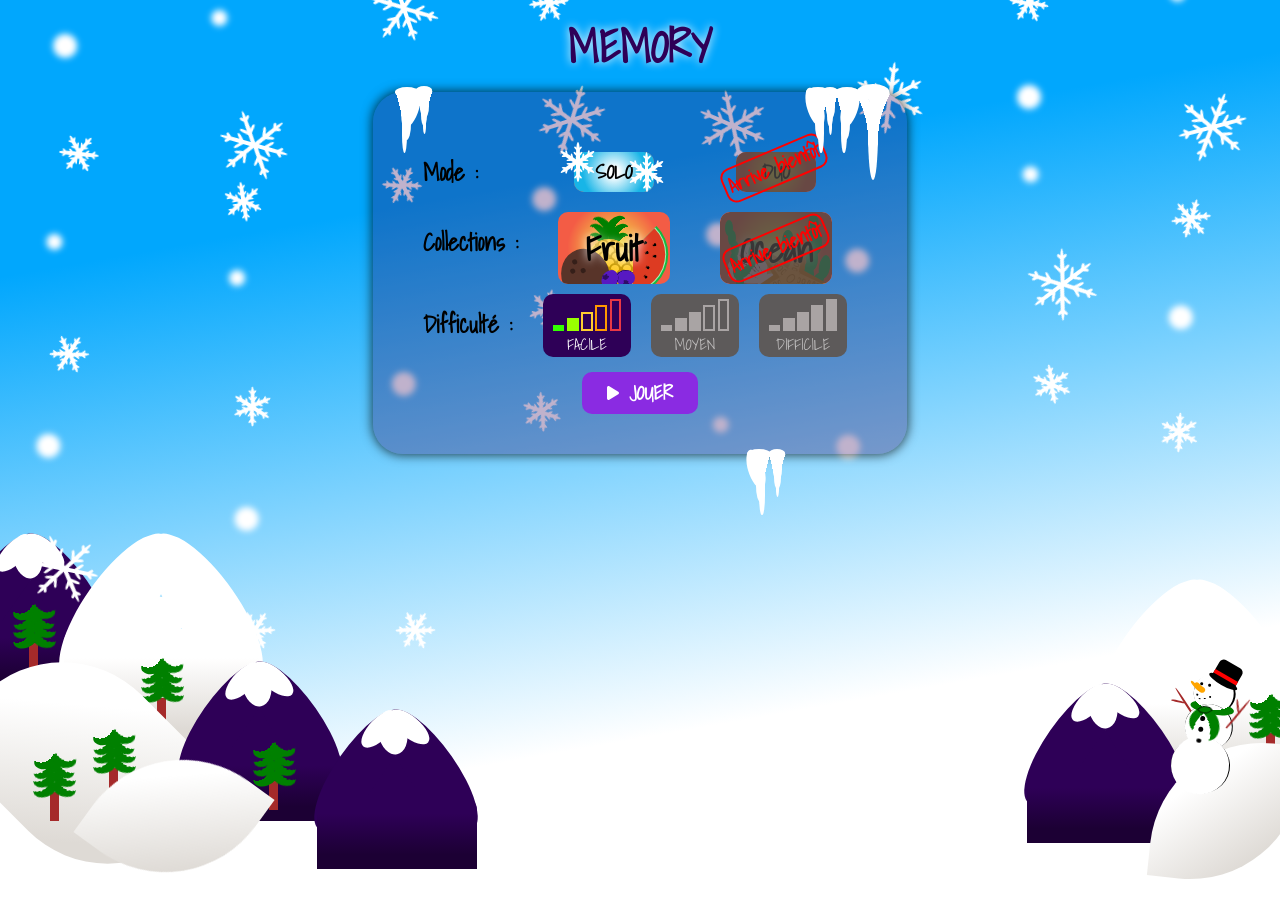
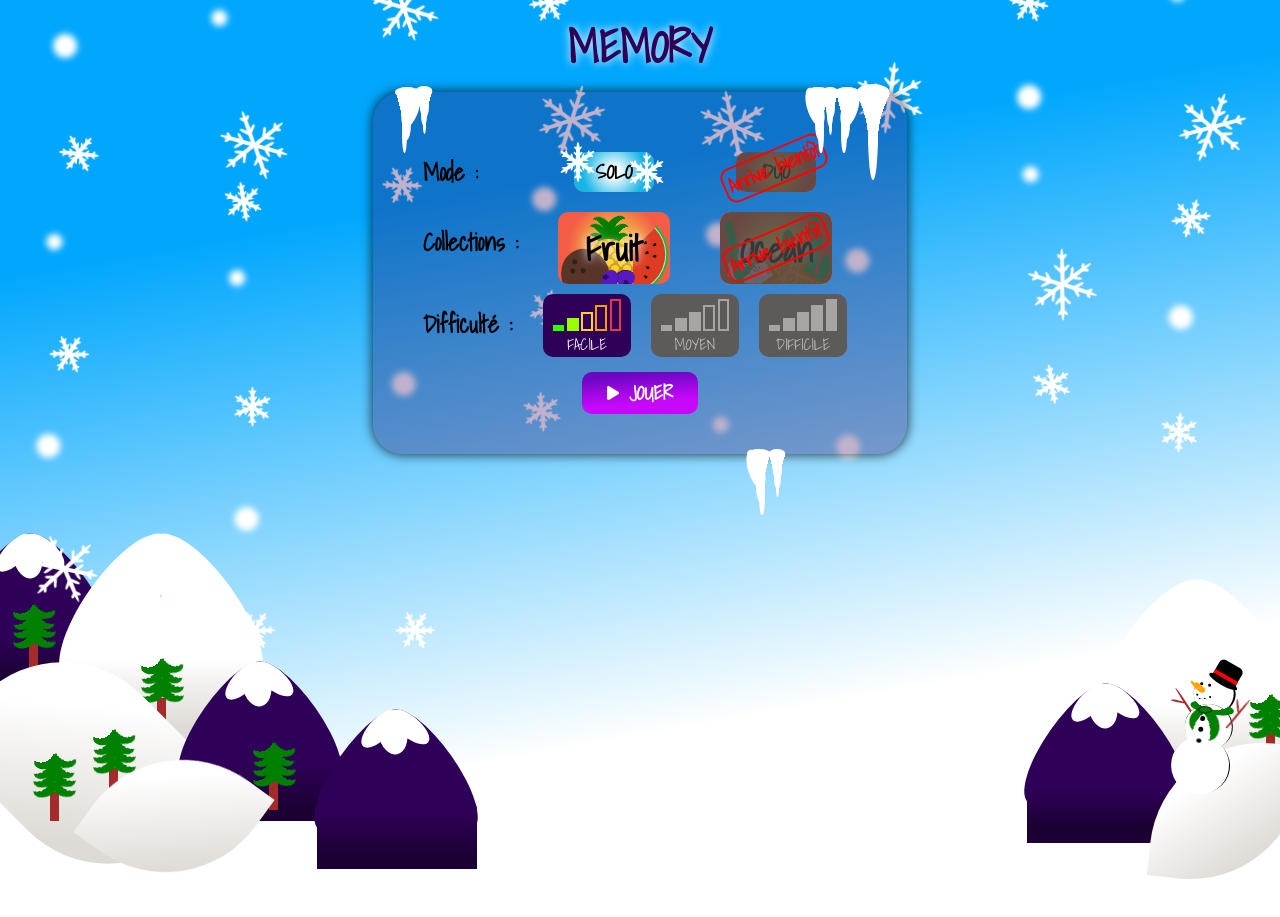
Before and after one commit to Saika667/Memory, a React (Create React App) app: page /#/ in a window 1280 px wide. Shown: the top 917 px of the page. Built offline with nearby package versions, Linux system fonts and the light colour scheme.

Commit message:
style bouton

```diff
--- a/src/components/button/FruitCollectionButton.jsx
+++ b/src/components/button/FruitCollectionButton.jsx
@@ -122,7 +122,6 @@ const SnowflakeElement = styled.div`
 `
 
 function FruitCollectionButton({ isActive, click }) {
-    const [activeButton, setActiveButton]= useState(false)
 
     return (
         <ButtonContainer>
--- a/src/components/button/HomeButton.jsx
+++ b/src/components/button/HomeButton.jsx
@@ -24,12 +24,35 @@ const ButtonLink = styled(Link)`
 `
 
 const ButtonContent = styled.div`
-    background-color: blueviolet;
+    background-image: linear-gradient(175deg, rgba(105,7,193,1) 12%, rgba(199,8,251,1) 70%);
     padding: 5px 25px;
     border-radius: 10px;
     display: flex;
     justify-content: space-around;
     align-items: center;
+    transform: scale(1);
+    position: relative;
+
+    &:before {
+        content: '';
+        position: absolute;
+        top: 0;
+        bottom: 0;
+        left: 0;
+        right: 0;
+        border-radius: 10px;
+        background-image: linear-gradient(175deg,rgba(199,8,251,1) 17%,rgba(105,7,193,1) 105%);
+        z-index: -1;
+        transition: all 500ms linear;
+        opacity: 0;
+    }
+
+    &:hover {
+        &:before {
+            opacity: 1;
+            transform: scale(1.1);
+        }
+    }
 `
 const IconContainer = styled.div`
     display: flex;
--- a/src/components/button/PlayButton.jsx
+++ b/src/components/button/PlayButton.jsx
@@ -25,12 +25,35 @@ const ButtonLink = styled.div`
 `
 
 const ButtonContent = styled.div`
-    background-color: blueviolet;
+    background-image: linear-gradient(175deg, rgba(105,7,193,1) 12%, rgba(199,8,251,1) 70%);
     padding: 5px 25px;
     border-radius: 10px;
     display: flex;
     justify-content: space-around;
     align-items: center;
+    transform: scale(1);
+    position: relative;
+
+    &:before {
+        content: '';
+        position: absolute;
+        top: 0;
+        bottom: 0;
+        left: 0;
+        right: 0;
+        border-radius: 10px;
+        background-image: linear-gradient(175deg,rgba(199,8,251,1) 17%,rgba(105,7,193,1) 105%);
+        z-index: -1;
+        transition: all 500ms linear;
+        opacity: 0;
+    }
+
+    &:hover {
+        &:before {
+            opacity: 1;
+            transform: scale(1.1);
+        }
+    }
 `
 const IconContainer = styled.div`
     display: flex;
@@ -73,9 +96,14 @@ function PlayButton({ difficulty, statut, click = null, collection }) {
                                 <FontAwesomeIcon icon={faPlay} />
                             </IconContainer>
                         }
-                        <LabelButton>
-                            Jouer
-                        </LabelButton>
+                        {statut === 'replay' ?
+                            <LabelButton>
+                                Rejouer
+                            </LabelButton> :
+                            <LabelButton>
+                                Jouer
+                            </LabelButton>
+                        }
                     </ButtonContent>
                 </ButtonLink>
             </Button>
```
